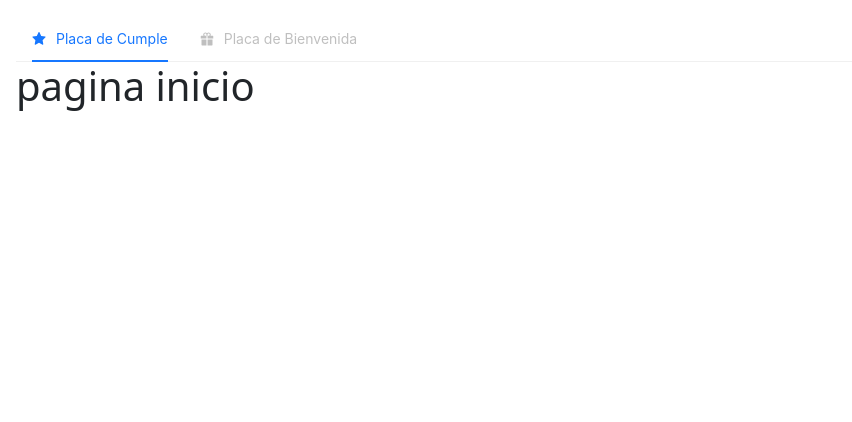
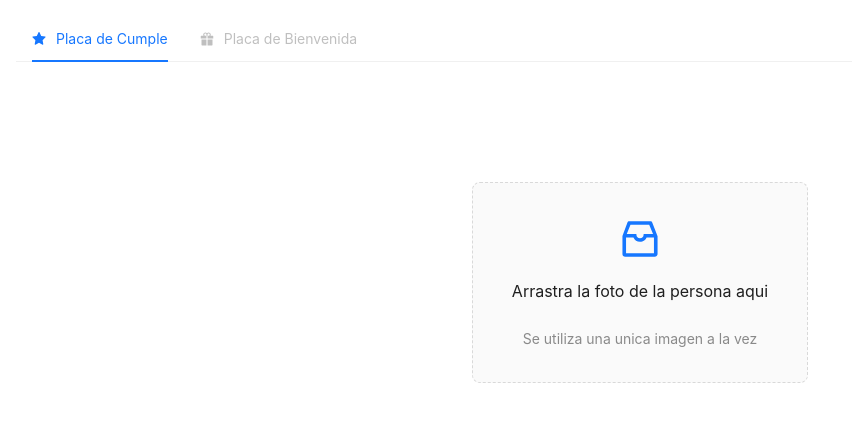
Before and after one commit to MatiasAhumada/ChallengeRolling, a React (Vite) app: page / in a window 1280 px wide. Shown: the top 422 px of the page, without its empty margins (0-852 px from the left). Built offline with nearby package versions, Linux system fonts and the light colour scheme.

Commit message:
cree el componente uploader con la logica para aceptar formatos jpg y png tambien para solo tener uno a la ves

```diff
--- /dev/null
+++ b/src/components/View/Common/Uploader.jsx
@@ -0,0 +1,57 @@
+import React, { useState } from "react";
+import { InboxOutlined } from "@ant-design/icons";
+import { message, Upload } from "antd";
+import { Row } from "react-bootstrap";
+const { Dragger } = Upload;
+
+const Uploader = () => {
+  const [fileList, setFileList] = useState([]);
+  const props = {
+    name: "file",
+    multiple: false,
+    accept: ".jpg,.png", //.jpg,
+    action: "https://660d2bd96ddfa2943b33731c.mockapi.io/api/upload",
+    fileList,
+    beforeUpload(file) {
+      const isJpgOrPng = file.type === "image/jpeg" || file.type === "image/png";
+      if (!isJpgOrPng) {
+        message.error("Solo se permiten archivos JPG o PNG.");
+        return Upload.LIST_IGNORE;
+      }
+      return true;
+    },
+
+    onChange(info) {
+      let newFileList = [...info.fileList].slice(-1);
+      setFileList(newFileList);
+
+      const { status } = info.file;
+
+      if (status === "done") {
+        message.success(`${info.file.name} subido correctamente.`);
+      } else if (status === "error") {
+        message.error(`${info.file.name} fallo al subir.`);
+      }
+    },
+    onDrop(e) {
+      console.log("Archivo arrastrado:", e.dataTransfer.files);
+    },
+  };
+
+  return (
+    <div className="flex items-center justify-center">
+      <div className="w-84 pt-30">
+        <Dragger {...props}>
+          <div className="mt-3">
+            <p className="ant-upload-drag-icon">
+              <InboxOutlined />
+            </p>
+            <p className="ant-upload-text">Arrastra la foto de la persona aqui</p>
+            <p className="ant-upload-hint mt-4">Se utiliza una unica imagen a la vez</p>
+          </div>
+        </Dragger>
+      </div>
+    </div>
+  );
+};
+export default Uploader;
--- a/src/components/View/Home.jsx
+++ b/src/components/View/Home.jsx
@@ -1,12 +1,12 @@
 import React from "react";
 import Actions from "./Common/Actions";
-
+import Uploader from "./Common/Uploader";
 
 const Home = () => {
   return (
     <div className="p-3">
       <Actions></Actions>
-      <h1>pagina inicio</h1>
+      <Uploader></Uploader>
     </div>
   );
 };
```
